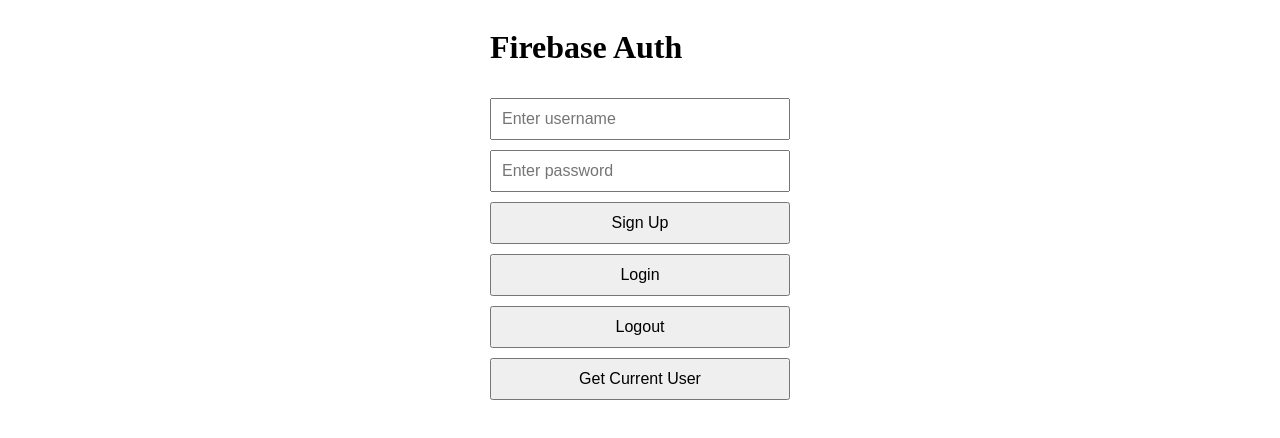
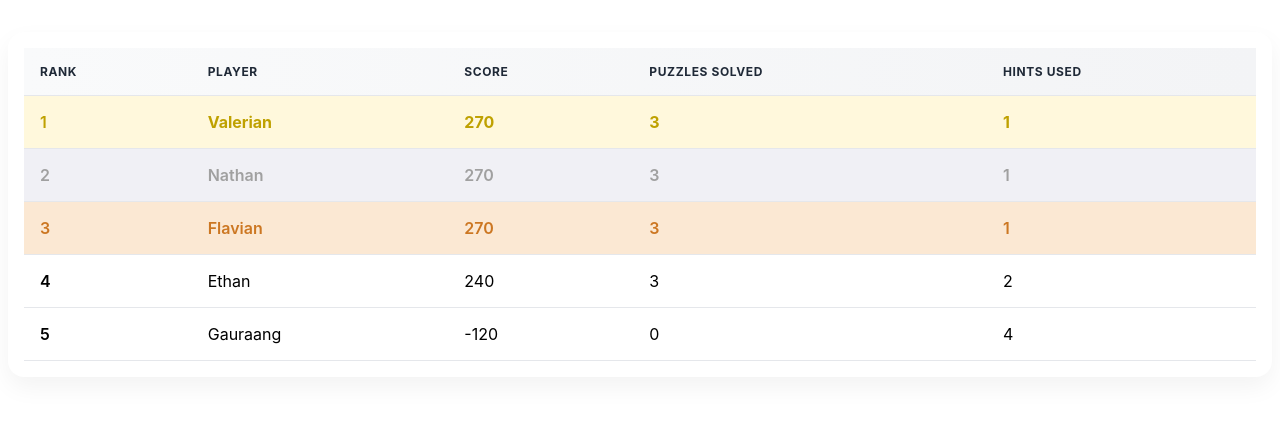
Before and after one commit to NathanCordeiro/CTF-AITD, a Svelte app: page / in a window 1280 px wide. Shown: the top 438 px of the page. Built offline with nearby package versions, Linux system fonts and the light colour scheme; no server answers.

Commit message:
Leaderboard Added

```diff
--- a/src/App.svelte
+++ b/src/App.svelte
@@ -3,12 +3,61 @@
   import Database from "./components/Database.svelte";
   import { uploadPuzzles } from "./backend/setup";
   import { userId } from "./backend/auth";
+  import { getPlayerScores } from "./backend/leaderboard";
+  import { onMount } from "svelte";
+  import Leaderboard from "./components/Leaderboard.svelte";
+
+  let playersData = null;
+  onMount(async () => {
+    // playersData = await getPlayerScores();
+    playersData = [
+      {
+        teamName: "Nathan",
+        score: 270,
+        solved: 3,
+        hintsUsed: 1,
+        latestSolvedAt: "2025-04-05T20:32:44.885Z",
+      },
+      {
+        teamName: "Valerian",
+        score: 270,
+        solved: 3,
+        hintsUsed: 1,
+        latestSolvedAt: "2025-04-05T20:06:04.514Z",
+      },
+      {
+        teamName: "Gauraang",
+        score: -120,
+        solved: 0,
+        hintsUsed: 4,
+        latestSolvedAt: null,
+      },
+      {
+        teamName: "Ethan",
+        score: 240,
+        solved: 3,
+        hintsUsed: 2,
+        latestSolvedAt: "2025-04-05T20:04:14.706Z",
+      },
+      {
+        teamName: "Flavian",
+        score: 270,
+        solved: 3,
+        hintsUsed: 1,
+        latestSolvedAt: "2025-04-05T20:33:22.844Z",
+      },
+    ];
+    console.log(playersData);
+  });
 </script>
 
-{#if $userId}
+<!-- {#if $userId}
   <Database />
 {:else}
   <Auth />
-{/if}
+{/if} -->
 
 <!-- <button on:click={uploadPuzzles}>Upload Puzzles</button> -->
+<!-- <button on:click={getPlayerScores}>Get Player Data</button> -->
+
+<Leaderboard {playersData} />
--- /dev/null
+++ b/src/backend/leaderboard.js
@@ -0,0 +1,54 @@
+import { collection, doc, getDoc, getDocs } from "firebase/firestore";
+import { db } from "./firebase";
+
+function getStatus(data) {
+  const result = Object.values(data).reduce(
+    (acc, value) => {
+      if (value.hintUsed) {
+        acc.hintsUsed += 1;
+      }
+      if (value.solved) {
+        acc.solved += 1;
+        if (value.solvedAt) {
+          const current = new Date(value.solvedAt).getTime();
+          if (!acc.latestSolvedAt || current > new Date(acc.latestSolvedAt).getTime()) {
+            acc.latestSolvedAt = value.solvedAt;
+          }
+        }
+      }
+      return acc;
+    },
+    { hintsUsed: 0, solved: 0, latestSolvedAt: null }
+  );
+
+  return result;
+}
+
+function capitalizeWords(str) {
+  return str
+    .toLowerCase()
+    .split(" ")
+    .map((word) => word.charAt(0).toUpperCase() + word.slice(1))
+    .join(" ");
+}
+
+export async function getPlayerScores() {
+  try {
+    const playersData = [];
+    const playersEmailDoc = (await getDoc(doc(db, "misc", "players"))).data();
+    const playersStatusSnapshot = await getDocs(collection(db, "players"));
+    playersStatusSnapshot.forEach((doc) => {
+      const result = getStatus(doc.data());
+      playersData.push({
+        teamName: capitalizeWords(playersEmailDoc[doc.id].replace("@ctfaitd.com", "").split("_").join(" ")),
+        score: result.solved * 100 - result.hintsUsed * 30,
+        solved: result.solved,
+        hintsUsed: result.hintsUsed,
+        latestSolvedAt: result.latestSolvedAt,
+      });
+    });
+    return playersData;
+  } catch (error) {
+    console.error("Error fetching player data:", error);
+  }
+}
--- /dev/null
+++ b/src/components/Leaderboard.svelte
@@ -0,0 +1,122 @@
+<script>
+  export let playersData = [];
+
+  function getLatestTime(player) {
+    if (!player.latestSolvedAt) return Infinity;
+    return new Date(player.latestSolvedAt).getTime();
+  }
+
+  // Sort by score (desc), then by latestSolvedAt (asc)
+  $: sortedScores = Array.isArray(playersData)
+    ? [...playersData].sort((a, b) => {
+        if (b.score !== a.score) return b.score - a.score;
+
+        const timeA = getLatestTime(a);
+        const timeB = getLatestTime(b);
+        return timeA - timeB; // earlier time wins
+      })
+    : [];
+</script>
+
+<div class="leaderboard-container">
+  <table>
+    <thead>
+      <tr>
+        <th>Rank</th>
+        <th>Player</th>
+        <th>Score</th>
+        <th>Puzzles Solved</th>
+        <th>Hints Used</th>
+      </tr>
+    </thead>
+    <tbody>
+      {#each sortedScores as player, index}
+        <tr>
+          <td>{index + 1}</td>
+          <td>{player.teamName}</td>
+          <td>{player.score}</td>
+          <td>{player.solved}</td>
+          <td>{player.hintsUsed}</td>
+        </tr>
+      {/each}
+    </tbody>
+  </table>
+</div>
+
+<style>
+  :global(body) {
+    font-family: "Inter", sans-serif;
+  }
+
+  .leaderboard-container {
+    margin-top: 2rem;
+    overflow-x: auto;
+    border-radius: 1rem;
+    box-shadow: 0 10px 25px rgba(0, 0, 0, 0.05);
+    background: white;
+    padding: 1rem;
+  }
+
+  table {
+    width: 100%;
+    border-collapse: separate;
+    border-spacing: 0;
+    min-width: 600px;
+  }
+
+  thead {
+    background: linear-gradient(to right, #f9fafb, #f3f4f6);
+    color: #1f2937;
+    text-transform: uppercase;
+    font-size: 0.75rem;
+    letter-spacing: 0.05em;
+    border-radius: 0.5rem;
+  }
+
+  th,
+  td {
+    padding: 1rem;
+    text-align: left;
+    border-bottom: 1px solid #e5e7eb;
+    vertical-align: middle;
+  }
+
+  tbody tr {
+    transition: background-color 0.2s ease;
+  }
+
+  tbody tr:hover {
+    background-color: #f9fafb;
+  }
+
+  /* Rank colors */
+  tbody tr:nth-child(1) {
+    background-color: #fff8dc; /* Light gold */
+    color: #bfa100;
+    font-weight: 700;
+  }
+
+  tbody tr:nth-child(2) {
+    background-color: #f0f0f5; /* Light silver */
+    color: #a0a0a0;
+    font-weight: 600;
+  }
+
+  tbody tr:nth-child(3) {
+    background-color: #fbe8d3; /* Light bronze */
+    color: #cc7722;
+    font-weight: 600;
+  }
+
+  td:first-child {
+    font-weight: 600;
+  }
+
+  @media (max-width: 640px) {
+    th,
+    td {
+      padding: 0.75rem;
+      font-size: 0.875rem;
+    }
+  }
+</style>
```
